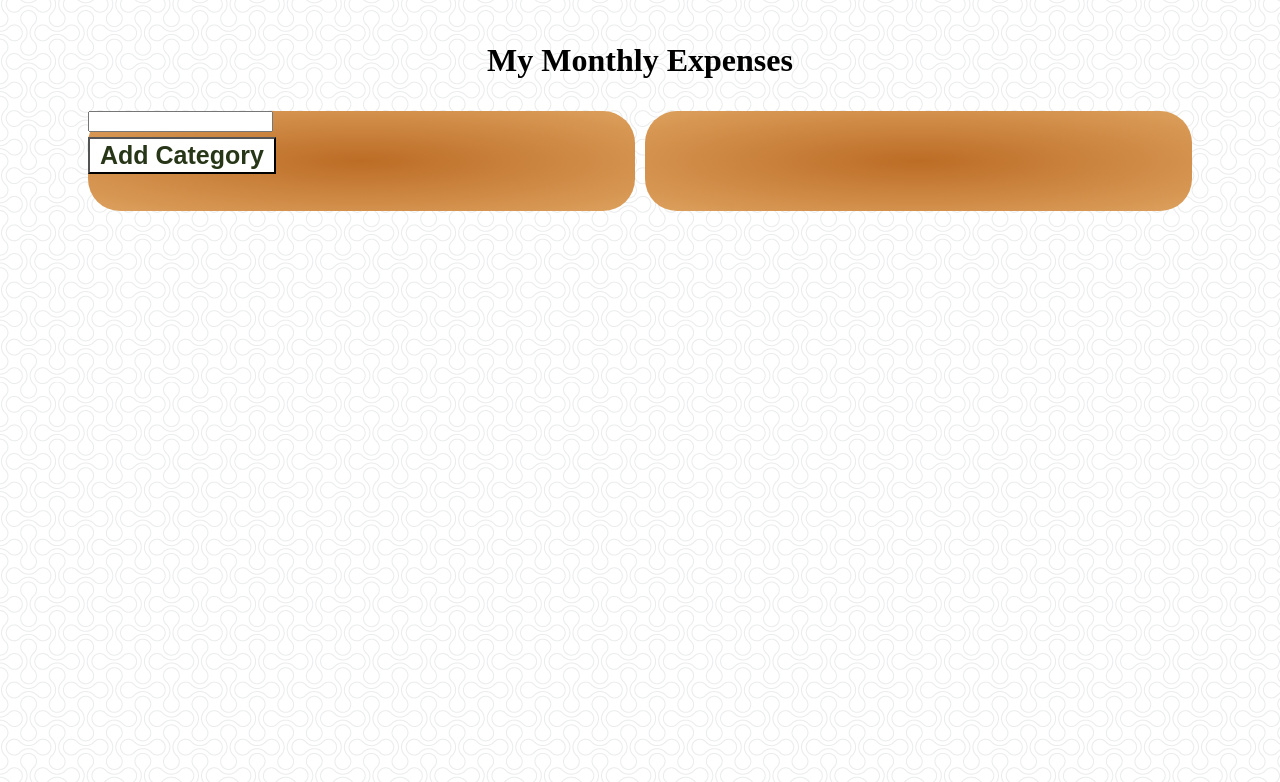
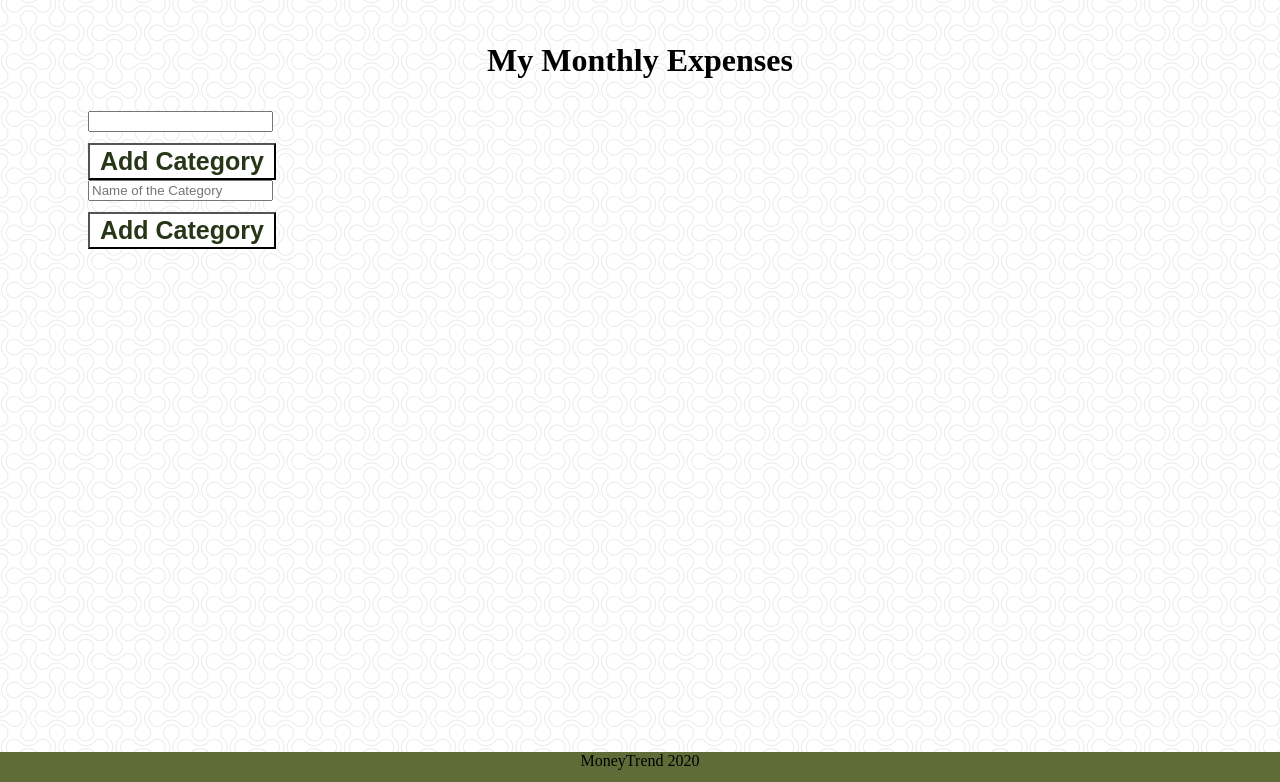
Before and after one commit to EvanMohammed/MoneyTrend, a Node server app: page /expenses in a window 1280 px wide. Shown: the part 18-800 px from the top of the page. Run offline with Node 20, Linux system fonts and the light colour scheme; the visitor is signed in with stand-in values (Sample User, id 1); data that the repository does not hold is empty; some libraries are stand-ins or nearby versions.

Commit message:
pulledfrommaster

```diff
--- a/public/css/style.css
+++ b/public/css/style.css
@@ -159,6 +163,15 @@ a {
   color: #FFF;
   text-decoration: none; }
 
+.accordion {
+  width: 100%;
+  max-width: 360px;
+  margin: 30px auto 20px;
+  background: #dda15e;
+  -webkit-border-radius: 4px;
+  -moz-border-radius: 4px;
+  border-radius: 4px; }
+
 .accordion .link {
   cursor: pointer;
   display: block;
--- a/public/js/expenseHandlebar.js
+++ b/public/js/expenseHandlebar.js
@@ -1,4 +1,3 @@
-// controls dropdown menu behavior
 const accordionAnimate = () => {
   const Accordion = function (el, multiple) {
     this.el = el || {};
@@ -34,10 +33,6 @@ function createNode(element) {
 function append(parent, el) {
   return parent.appendChild(el);
 }
-
-// builds drop down menu with categories and expenses
-
-const getExpenseData = () => {
 const expenseSection = document.querySelector('.accordion');
 fetch('/api/expenses').then((response) => response.json()).then((data) => {
   const expenseData = data[0].ExpenseCategories;
@@ -46,19 +41,17 @@ const getExpenseData = () => {
     categorySection.innerHTML = `
     <div class="link">${category.categoryName}<data-id="${category.id} aria-hidden="true"><i class="fa fa-chevron-down"></i></div>
     <ul class="submenu">
-      <li><a> Add Item <i id="addItem" class="fa fa-plus" aria-hidden="true"></i></a></li>
     </ul>`;
     append(expenseSection, categorySection);
     category.Expenses.forEach((expense) => {
       const expenseItem = createNode('li');
       const submenu = document.querySelectorAll('.submenu:last-child')[0];
-        expenseItem.innerHTML = `<a>${expense.expenseName}, $${expense.total}<i id="deleteItem" class="fa fa-minus" data-id="${expense.id}" aria-hidden="true"></i></a>`;
+      expenseItem.innerHTML = `<a href="#">${expense.expenseName}, $${expense.total}<i class="fa fa-minus" data-id="${expense.id}" aria-hidden="true"></i></a>`;
       submenu.appendChild(expenseItem);
     });
   });
   accordionAnimate();
 }).catch((err) => err);
-};
 
 // posting to API the expenses that the user enters
 
@@ -79,24 +72,3 @@ document.querySelector('#addCategory').addEventListener('click', (event) => {
     body: JSON.stringify(data),
   }).then(() => window.location.reload()).catch((error) => error);
 });
-
-getExpenseData();
-
-document.addEventListener('click', (e) => {
-  if (e.target && e.target.id === 'deleteItem') {
-    const id = e.target.getAttribute('data-id');
-    fetch(`/api/expense-items/${id}`, {
-      method: 'DELETE',
-      credentials: 'same-origin',
-    }).then(() => {
-      window.location.reload();
-    });
-  }
-});
-
-document.addEventListener('click', (e) => {
-  const submenu = document.querySelectorAll('.submenu:first-child')[0];
-  if (e.target && e.target.id === 'addItem') {
-    submenu.innerHTML = '<input></input>';
-  }
-});
--- a/public/js/home.js
+++ b/public/js/home.js
@@ -34,8 +34,10 @@ fetch('/api/expenses').then((response) => response.json()).then((data) => {
   const expenseData = data[0].ExpenseCategories;
   expenseData.forEach((category) => {
     const categorySection = createNode('ul');
-    categorySection.innerHTML = `${category.categoryName}`;
-    append(expenseSection, categorySection);
+    for (let i = 0; i < 4; i += 1) {
+      categorySection.innerHTML = `${category.categoryName}`;
+      append(expenseSection, categorySection);
+    }
   });
 }).catch((err) => err);
 
--- a/scss/style.scss
+++ b/scss/style.scss
@@ -24,11 +24,10 @@ button {
     text-align: center;
     text-decoration: none;
     position: relative;
-  outline: none;
+    outline:none;
     z-index: 1;
 
   }
-
 h1 {
     text-align: center;
     margin-top: 1%;
@@ -140,10 +139,10 @@ h3 {
     font-size: 30px;
   }
 
-img {
+img{
     margin-top: 1%;
     border-image-slice: bevel;
-  border-radius: 30px 0 30px 0;
+    border-radius:30px 0 30px 0;
     margin-left: 40%;
   }
 
@@ -164,8 +163,7 @@ img {
 
 /* accordion dropdown styling*/
 ul {
-  list-style-type: none;
-}
+  list-style-type: none; }
 
 .footer {
     background-color: #606c38;
@@ -186,8 +184,16 @@ ul {
 
 a {
   color: #FFF;
-  text-decoration: none;
-}
+  text-decoration: none; }
+
+.accordion {
+  width: 100%;
+  max-width: 360px;
+  margin: 30px auto 20px;
+  background: #dda15e;
+  -webkit-border-radius: 4px;
+  -moz-border-radius: 4px;
+  border-radius: 4px; }
 
 .accordion .link {
   cursor: pointer;
@@ -200,12 +206,10 @@ a {
   position: relative;
   -webkit-transition: all 0.4s ease;
   -o-transition: all 0.4s ease;
-  transition: all 0.4s ease;
-}
+  transition: all 0.4s ease; }
 
 .accordion li:last-child .link {
-  border-bottom: 0;
-}
+  border-bottom: 0; }
 
 .accordion li i {
   position: absolute;
@@ -215,46 +219,27 @@ a {
   color: #FFF;
   -webkit-transition: all 0.4s ease;
   -o-transition: all 0.4s ease;
-  transition: all 0.4s ease;
-}
+  transition: all 0.4s ease; }
 
 .accordion li i.fa-chevron-down {
   right: 12px;
   left: auto;
-  font-size: 16px;
-}
+  font-size: 16px; }
 
 .accordion li.open i.fa-minus {
-  color: #b63b4d;
-}
-
-.accordion li.open i.fa-minus:hover {
-  color: #e20a0a;
-}
-
-.accordion li.open i.fa-plus {
-  color: #14690c;
-}
-
-.accordion li.open i.fa-plus:hover {
-  color: #1f9e13;
-  font-size: 22px;
-}
+    color: #b63b4d; }
 
 .accordion li.open .link {
-  color: black;
-}
+  color: black; }
 
 .accordion li.open i.fa-chevron-down {
-  color: black;
-}
+  color: black; }
 
 .accordion li.open i.fa-chevron-down {
   -webkit-transform: rotate(180deg);
   -ms-transform: rotate(180deg);
   -o-transform: rotate(180deg);
-  transform: rotate(180deg);
-}
+  transform: rotate(180deg); }
 
 /**
  * Submenu
@@ -262,8 +247,7 @@ a {
 .submenu {
   display: none;
   background: #FFF;
-  font-size: 1.2em;
-}
+  font-size: 1.2em; }
 
 .submenu a {
   display: block;
@@ -274,9 +258,7 @@ a {
   -webkit-transition: all 0.25s ease;
   -o-transition: all 0.25s ease;
   transition: all 0.25s ease;
-  position: relative;
-}
+  position: relative; }
 
 .accordion li.open i.fa-chevron-down {
-  color: #b63b4d;
-}
+    color: #b63b4d; }
--- a/views/expenses.handlebars
+++ b/views/expenses.handlebars
@@ -1,20 +1,29 @@
 <h3>My Monthly Expenses</h3>
-<div class="wrapper">
-    <div class="one">
-    <form>
-        <div class="input-group">
-            <input type="text" class="form-control" id='categoryName'>
-            <div class="input-group-append">
-                <button class="btn" id="addCategory" type="button">Add Category</button>
+<script src="https://ajax.googleapis.com/ajax/libs/jquery/2.1.1/jquery.min.js"></script>
+<ul id="accordion" class="accordion">
+
+</ul>
+<div class="card-footer">
+
+    <div class="input-group">
+        <input type="text" class="form-control" id='categoryName'
+            aria-label="Recipient's username with two button addons" aria-describedby="button-addon4">
+        <div class="input-group-append" id="button-addon4">
+            <button class="btn btn-outline-secondary" id="addCategory" type="button">Add Category</button>
+        </div>
+        <div class="card-footer">
+
+            <div class="input-group">
+                <input type="text" class="form-control" id="categoryName" placeholder="Name of the Category"
+                    aria-label="Recipient's username with two button addons" aria-describedby="button-addon4">
+                <div class="input-group-append" id="button-addon4">
+                    <button class="btn btn-outline-secondary" id="addCategory" type="button">Add Category</button>
+                </div>
             </div>
         </div>
-    </form>
-    </div>
-
-    <div class="two">
-        <ul id="accordion" class="accordion">
-
-        </ul>
-    </div>
-</div>
-<script src="./js/expenseHandlebar.js"></script>
+        <footer class="footer">
+            <div class="container">
+                <span class="text" id="footerText">MoneyTrend 2020</span>
+            </div>
+        </footer>
+        <script src="./js/expenseHandlebar.js"></script>
```
Also changed, not shown: other parts of public/css/style.css (+26 -32 lines), public/js/expenses.js (added, +19 -0 lines), views/layouts/main.handlebars (+3 -4 lines). Lines whose indentation alone changed are shown as unchanged.
